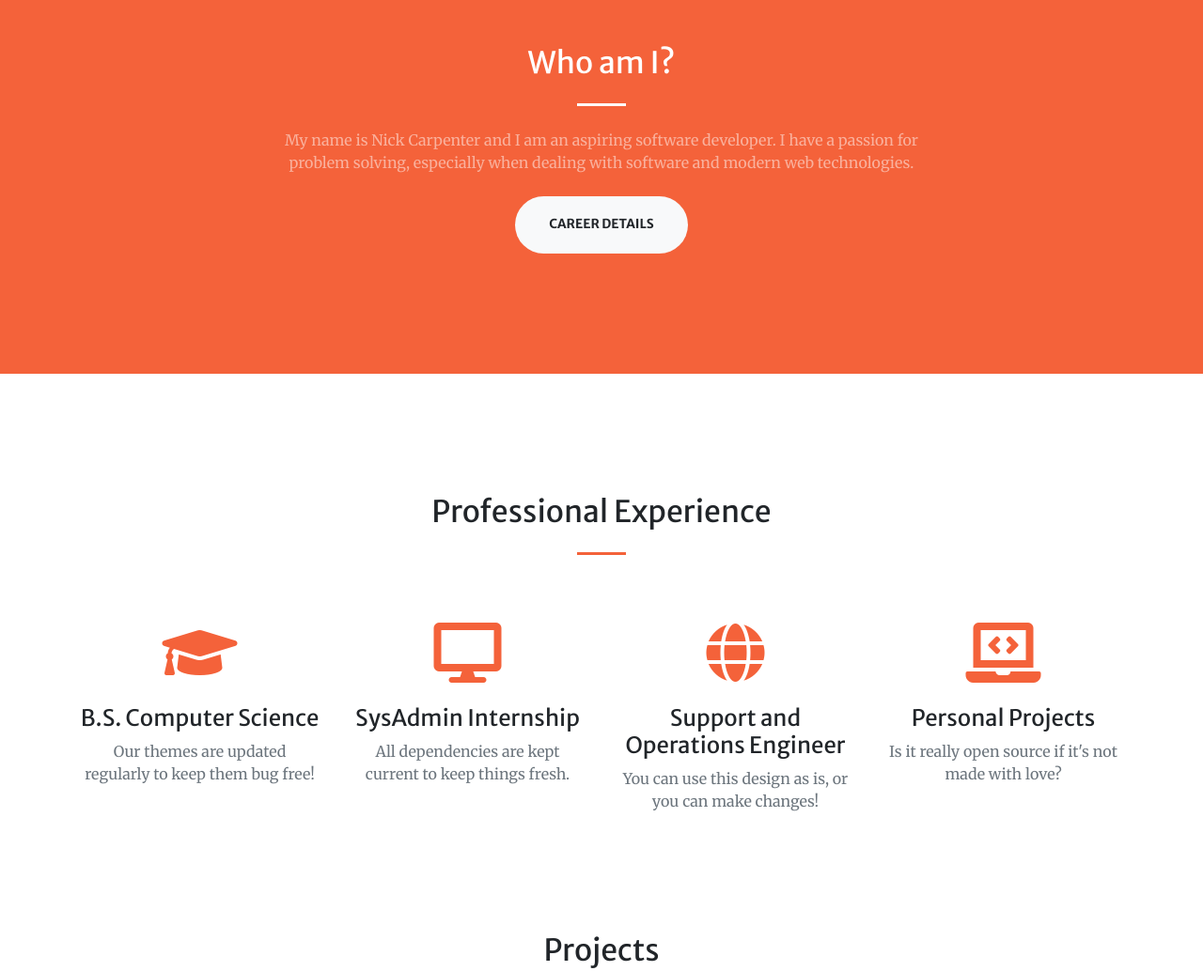
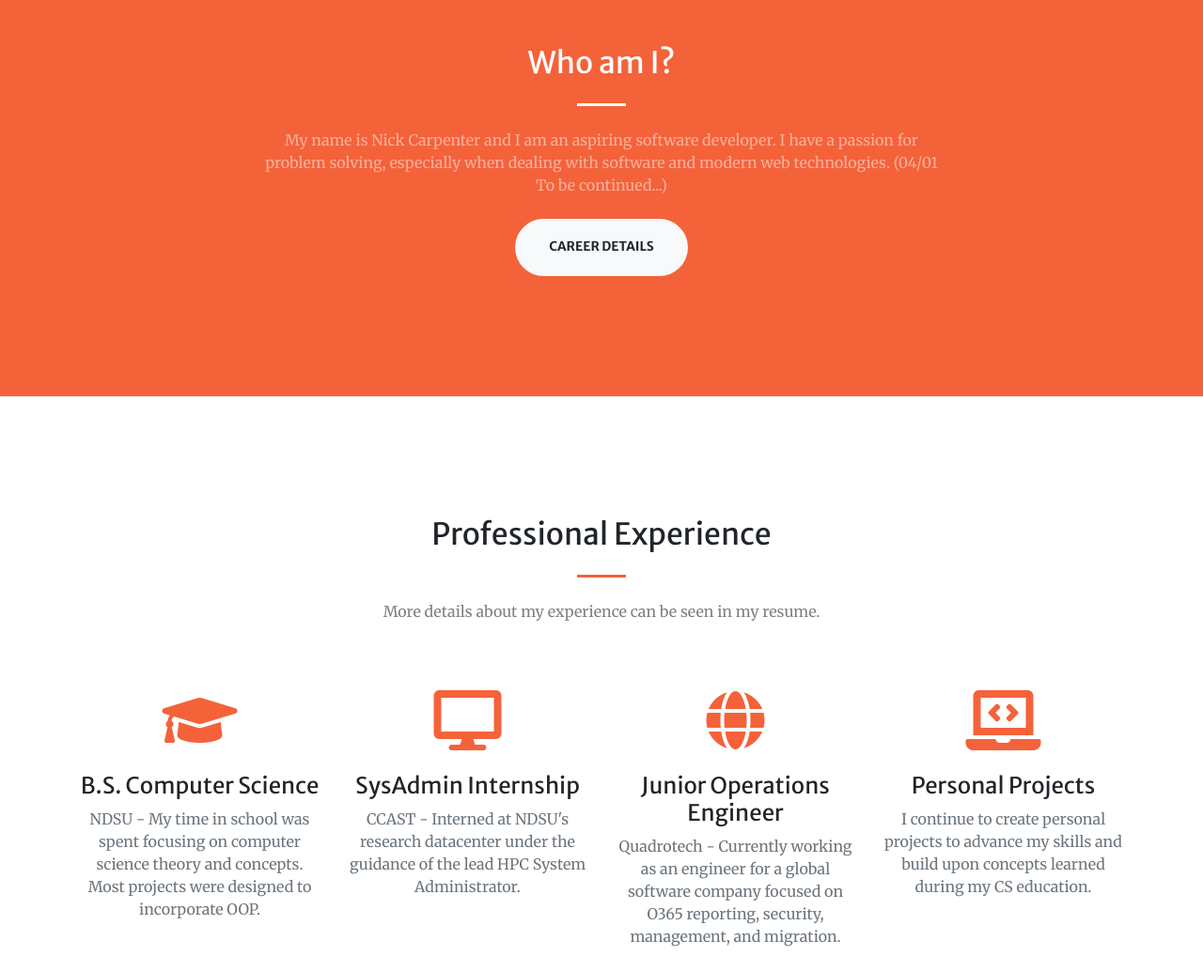
Before and after one commit to Carpmenter/Carpmenter.github.io, a website with bundled scripts: page index.html in a window 1280 px wide. Shown: the part 880-1914 px from the top of the page at 94% size. Built offline with nearby package versions, Linux system fonts and the light colour scheme.

Commit message:
More finishing touches

```diff
--- a/index.html
+++ b/index.html
@@ -63,11 +63,11 @@
     <div class="container h-100">
       <div class="row h-100 align-items-center justify-content-center text-center">
         <div class="col-lg-10 align-self-end">
-          <h1 class="text-uppercase text-white font-weight-bold">My name is Nick and this is my portfolio... (In development: 04/01 - TBD)</h1>
+          <h1 class="text-uppercase text-white font-weight-bold">My name is Nick and this is my portfolio...</h1>
           <hr class="divider my-4">
         </div>
         <div class="col-lg-8 align-self-baseline">
-          <p class="text-white-75 font-weight-light mb-5">(Old portfolio has been completely replaced for new layout as of 04/01.. will be update with actual content soon) - The goal of this portfolio is to share some things about me, my technical experience, and my ambitions to become a software developer.</p>
+          <p class="text-white-75 font-weight-light mb-5">The goal of this portfolio is to share some things about me, my technical experience, and my ambitions to become a software developer.</p>
           <a class="btn btn-primary btn-xl js-scroll-trigger" href="#about">About Me</a>
         </div>
       </div>
@@ -81,7 +81,7 @@
         <div class="col-lg-8 text-center">
           <h2 class="text-white mt-0">Who am I?</h2>
           <hr class="divider light my-4">
-          <p class="text-white-50 mb-4">My name is Nick Carpenter and I am an aspiring software developer. I have a passion for problem solving, especially when dealing with software and modern web technologies.</p>
+          <p class="text-white-50 mb-4">My name is Nick Carpenter and I am an aspiring software developer. I have a passion for problem solving, especially when dealing with software and modern web technologies. (04/01 To be continued...) </p>
           <a class="btn btn-light btn-xl js-scroll-trigger" href="#services">Career Details</a>
         </div>
       </div>
@@ -93,33 +93,34 @@
     <div class="container">
       <h2 class="text-center mt-0">Professional Experience</h2>
       <hr class="divider my-4">
+      <p class="text-black-50 mb-4 text-center">More details about my experience can be seen in my resume.</p>
       <div class="row">
         <div class="col-lg-3 col-md-6 text-center">
           <div class="mt-5">
             <i class="fas fa-4x fa-graduation-cap text-primary mb-4"></i>
             <h3 class="h4 mb-2">B.S. Computer Science</h3>
-            <p class="text-muted mb-0">Our themes are updated regularly to keep them bug free!</p>
+            <p class="text-muted mb-0">NDSU - My time in school was spent focusing on computer science theory and concepts. Most projects were designed to incorporate OOP. </p>
           </div>
         </div>
         <div class="col-lg-3 col-md-6 text-center">
           <div class="mt-5">
             <i class="fas fa-4x fa-desktop text-primary mb-4"></i>
             <h3 class="h4 mb-2">SysAdmin Internship</h3>
-            <p class="text-muted mb-0">All dependencies are kept current to keep things fresh.</p>
+            <p class="text-muted mb-0">CCAST - Interned at NDSU's research datacenter under the guidance of the lead HPC System Administrator.</p>
           </div>
         </div>
         <div class="col-lg-3 col-md-6 text-center">
           <div class="mt-5">
             <i class="fas fa-4x fa-globe text-primary mb-4"></i>
-            <h3 class="h4 mb-2">Support and Operations Engineer</h3>
-            <p class="text-muted mb-0">You can use this design as is, or you can make changes!</p>
+            <h3 class="h4 mb-2">Junior Operations Engineer</h3>
+            <p class="text-muted mb-0">Quadrotech - Currently working as an engineer for a global software company focused on O365 reporting, security, management, and migration. </p>
           </div>
         </div>
         <div class="col-lg-3 col-md-6 text-center">
           <div class="mt-5">
             <i class="fas fa-4x fa-laptop-code text-primary mb-4"></i>
             <h3 class="h4 mb-2">Personal Projects</h3>
-            <p class="text-muted mb-0">Is it really open source if it's not made with love?</p>
+            <p class="text-muted mb-0">I continue to create personal projects to advance my skills and build upon concepts learned during my CS education.</p>
           </div>
         </div>
       </div>
```
